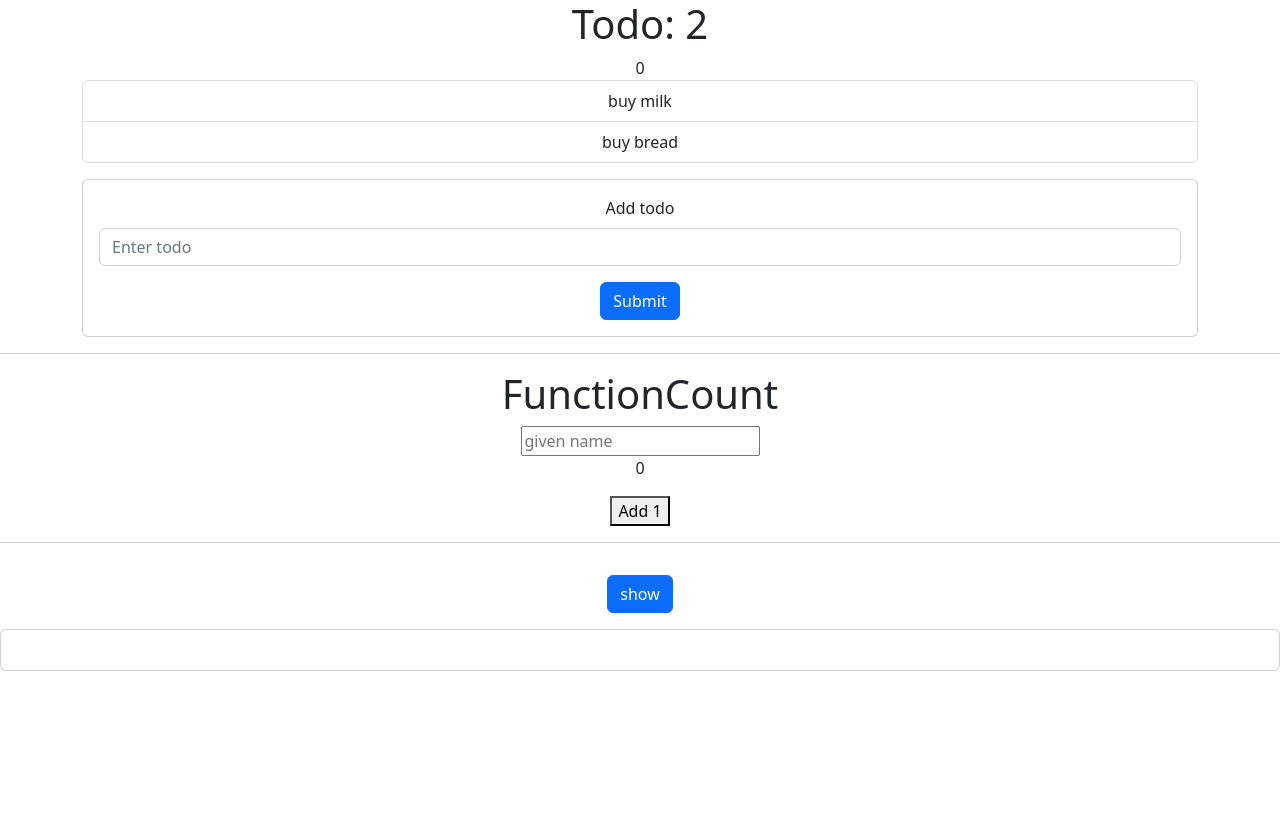
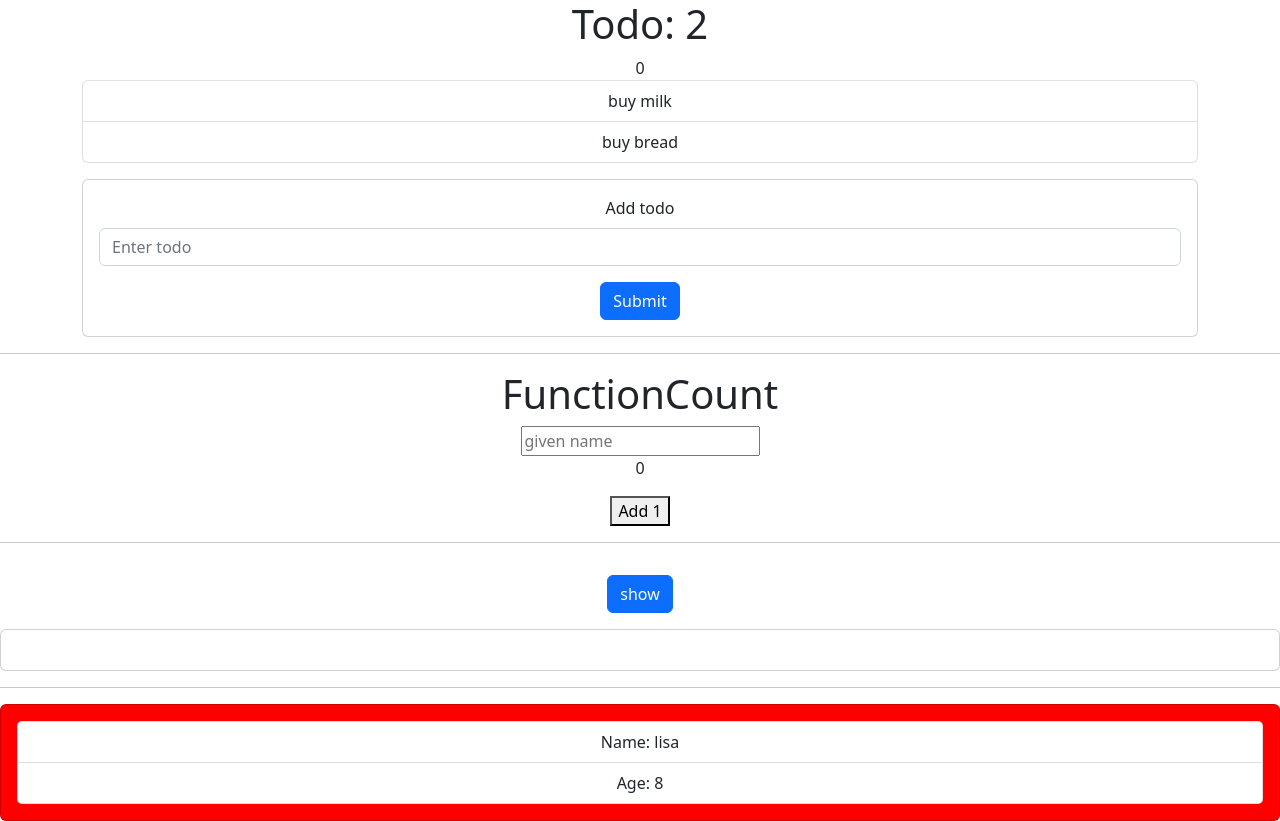
Before and after one commit to zorgness/hooks, a React (Create React App) app: page / in a window 1280 px wide. Before the commit the page ends 800 px from the top, so only its background shows below. Built offline with nearby package versions, Linux system fonts and the light colour scheme.

Commit message:
useContext

```diff
--- a/src/App.js
+++ b/src/App.js
@@ -1,11 +1,23 @@
 import './App.css';
+import React, {Component} from 'react';
 import Todo from './component/Todo';
 import FunctionCount from './component/FunctionCount';
 import Container from './component/Container';
+import { UserContext, ColorContext } from './component/MyContext';
+import Profile from './component/Profile';
 
+class App extends Component {
 
+  state = {
+    user: {
+      name: "lisa",
+      age: 8
+    },
+    colorUser: 'red'
+  }
 
-function App() {
+  render () {
+
   return (
     <div className="App">
 
@@ -21,10 +33,19 @@ function App() {
 
 
 
+      <hr />
+      <UserContext.Provider value={this.state.user}>
+        <ColorContext.Provider value={this.state.colorUser}>
+          <Profile />
+        </ColorContext.Provider>
+      </UserContext.Provider>
+
+
+
 
 
     </div>
-  );
+  )}
 }
 
 export default App;
--- /dev/null
+++ b/src/component/ContentData.js
@@ -0,0 +1,58 @@
+import React, {useContext} from 'react';
+import {UserContext, ColorContext} from './MyContext'
+
+const ContentData = () => {
+
+  const user = useContext(UserContext);
+  const color = useContext(ColorContext);
+
+  return (
+
+    <div className="card card-body" style={{backgroundColor: color, color: color}}>
+        <ul className={`list-group text-${color === 'red' && 'danger' }`}  >
+        <li className="list-group-item">Name: {user.name}  </li>
+          <li className="list-group-item">Age: {user.age} </li>
+        </ul>
+    </div>
+
+  )
+
+
+  //  return (
+
+  //     <UserContext.Consumer>
+  //       {
+  //         user => {
+
+  //           return (
+
+  //             <ColorContext.Consumer>
+
+  //               {
+  //                 colorUser => {
+
+  //                   return (
+
+
+  //                   <div className="card card-body" style={{backgroundColor: colorUser, color: colorUser}}>
+  //                     <ul className={`list-group text-${colorUser === 'red' && 'danger' }`}  >
+  //                       <li className="list-group-item">Name: {user.name}  </li>
+  //                       <li className="list-group-item">Age: {user.age} </li>
+  //                     </ul>
+  //                   </div>
+
+  //                   )
+  //                 }
+  //               }
+  //             </ColorContext.Consumer>
+
+
+  //           )
+  //         }
+  //       }
+  //     </UserContext.Consumer>
+
+
+  //       )
+      }
+export default ContentData
--- /dev/null
+++ b/src/component/MyContext.js
@@ -0,0 +1,7 @@
+import React from 'react';
+
+const UserContext = React.createContext();
+
+const ColorContext = React.createContext();
+
+export {UserContext, ColorContext};
--- /dev/null
+++ b/src/component/Profile.js
@@ -0,0 +1,12 @@
+import React from 'react'
+import ProfileData from './ProfileData';
+
+const Profile = () => {
+  return (
+    <div>
+      <ProfileData />
+    </div>
+  )
+}
+
+export default Profile
--- /dev/null
+++ b/src/component/ProfileData.js
@@ -0,0 +1,16 @@
+import React from 'react'
+import ContentData from './ContentData'
+
+const ProfileData = () => {
+  return (
+    <div>
+
+
+      <ContentData />
+
+    </div>
+
+  )
+}
+
+export default ProfileData
```
